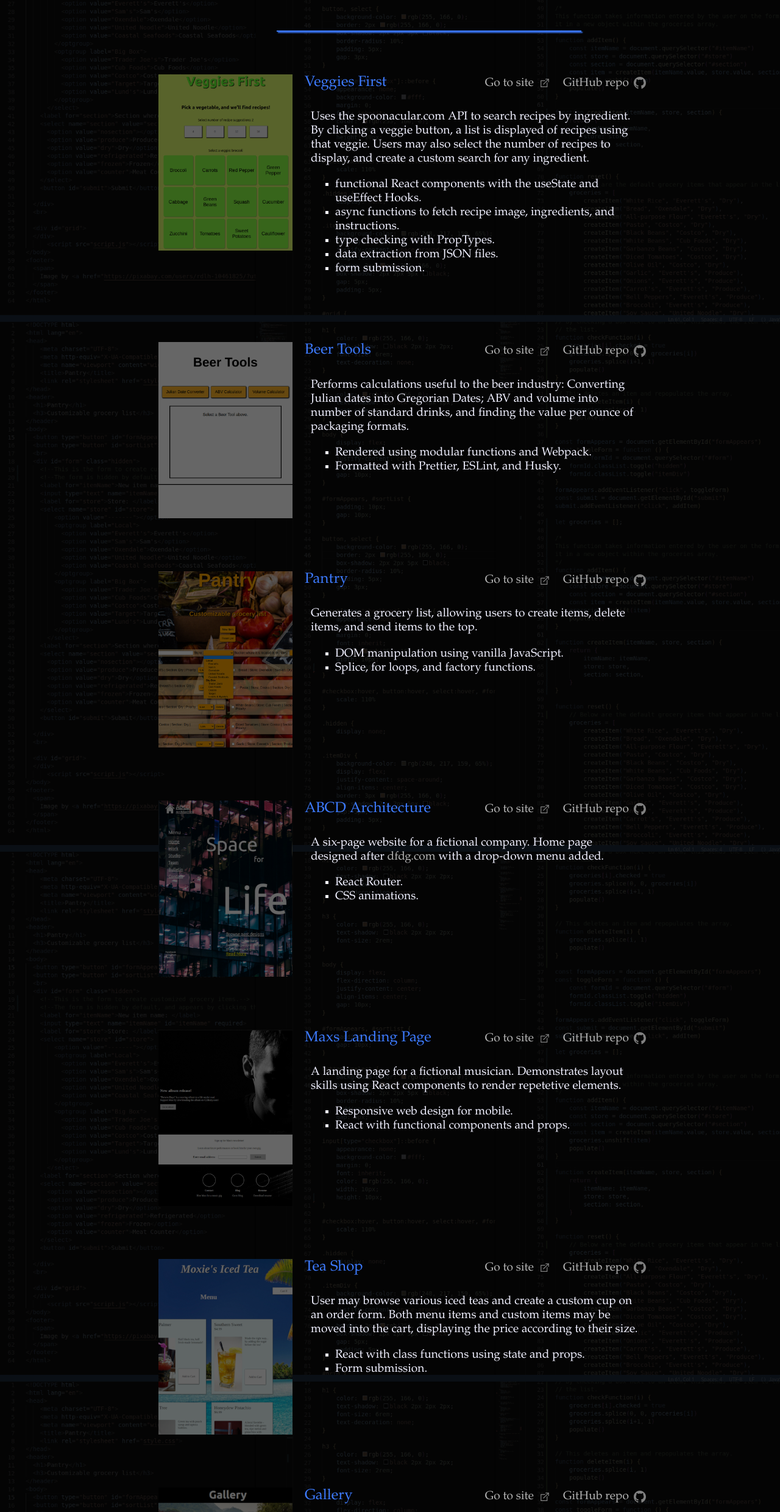
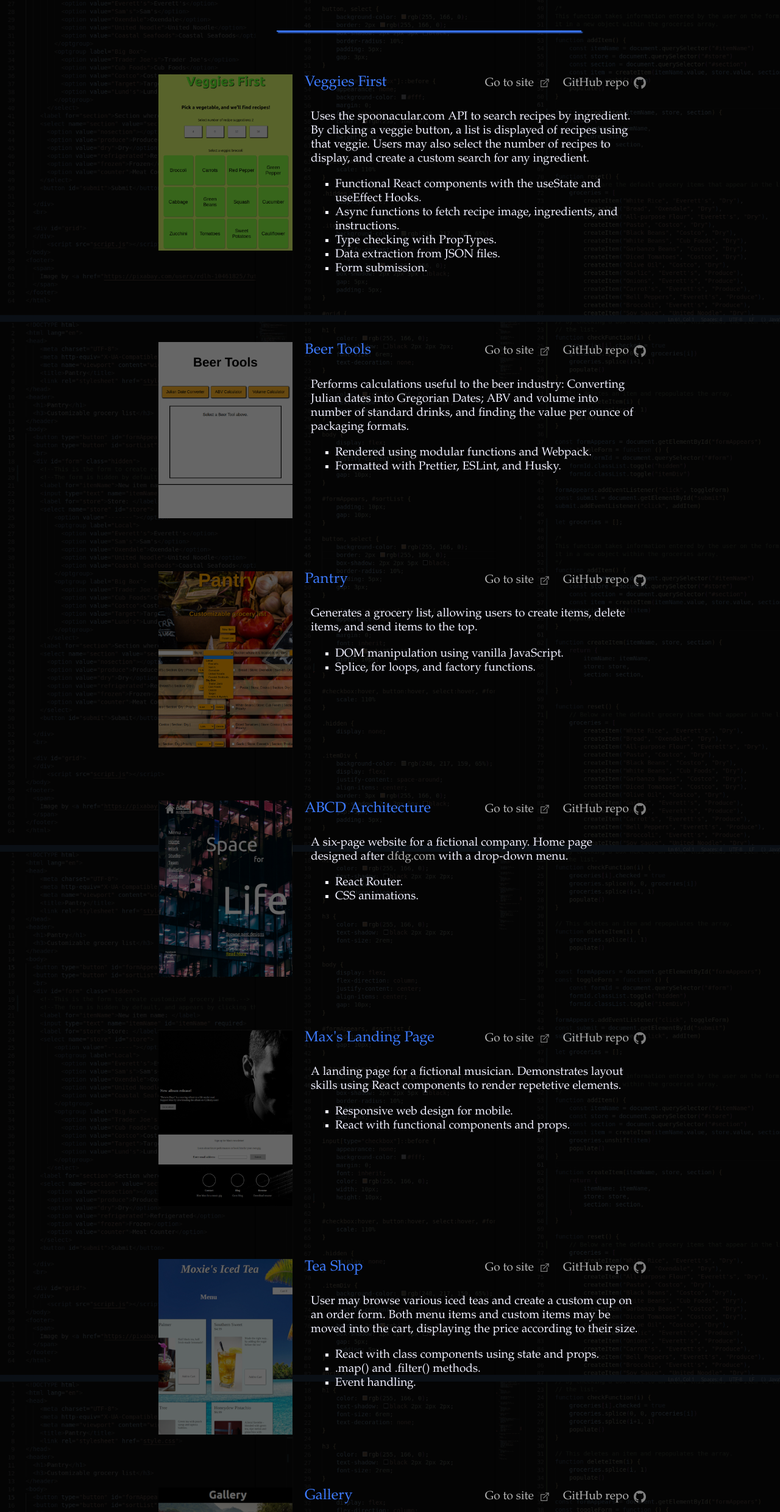
Before and after one commit to EricSorum/eric-sorum, a React (Create React App) app: page / in a window 1280 px wide. Shown: the part 2080-4560 px from the top of the page at 61% size. Built offline with nearby package versions, Linux system fonts and the light colour scheme.

Commit message:
Updated resume, reworded Portfolio.

```diff
--- a/src/components/Portfolio.jsx
+++ b/src/components/Portfolio.jsx
@@ -50,11 +50,11 @@ function Portfolio() {
                   the number of recipes to display, and create a custom search for any ingredient.
                 </p>
                 <ul>
-                  <li>functional React components with the useState and useEffect Hooks.</li>
-                  <li>async functions to fetch recipe image, ingredients, and instructions.</li>
-                  <li>type checking with PropTypes.</li>
-                  <li>data extraction from JSON files.</li>
-                  <li>form submission.</li>
+                  <li>Functional React components with the useState and useEffect Hooks.</li>
+                  <li>Async functions to fetch recipe image, ingredients, and instructions.</li>
+                  <li>Type checking with PropTypes.</li>
+                  <li>Data extraction from JSON files.</li>
+                  <li>Form submission.</li>
                 </ul>
               </div>
             </div>
@@ -160,7 +160,7 @@ function Portfolio() {
                 <p className={style.description}>
                   A six-page website for a fictional company. Home page designed after
                   {' '}
-                  <a href="http://www.dfdg.com">dfdg.com</a> with a drop-down menu added.
+                  <a href="http://www.dfdg.com">dfdg.com</a> with a drop-down menu.
                 </p>
                 <ul>
                   <li>React Router.</li>
@@ -177,7 +177,7 @@ function Portfolio() {
             <div>
               <div className={style.projectHeader}>
                 <a href="https://ejsorum.github.io/react-landing/">
-                  <div className={style.projectTitle}>Maxs Landing Page</div>
+                  <div className={style.projectTitle}>Max's Landing Page</div>
                 </a>
                 <div className={style.linkGroup}>
                   <a href="https://ejsorum.github.io/react-landing/" className={style.linkSet}>
@@ -233,8 +233,9 @@ function Portfolio() {
                   Both menu items and custom items may be moved into the cart, displaying the price
                   according to their size.</p>
                   <ul>
-                    <li>React with class functions using state and props.</li>
-                    <li>Form submission.</li>
+                    <li>React with class components using state and props.</li>
+                    <li>.map() and .filter() methods.</li>
+                    <li>Event handling.</li>
                   </ul>
               </div>
             </div>
```
Also changed, not shown: 1 other file (tests, documents, lock files or other folders).
